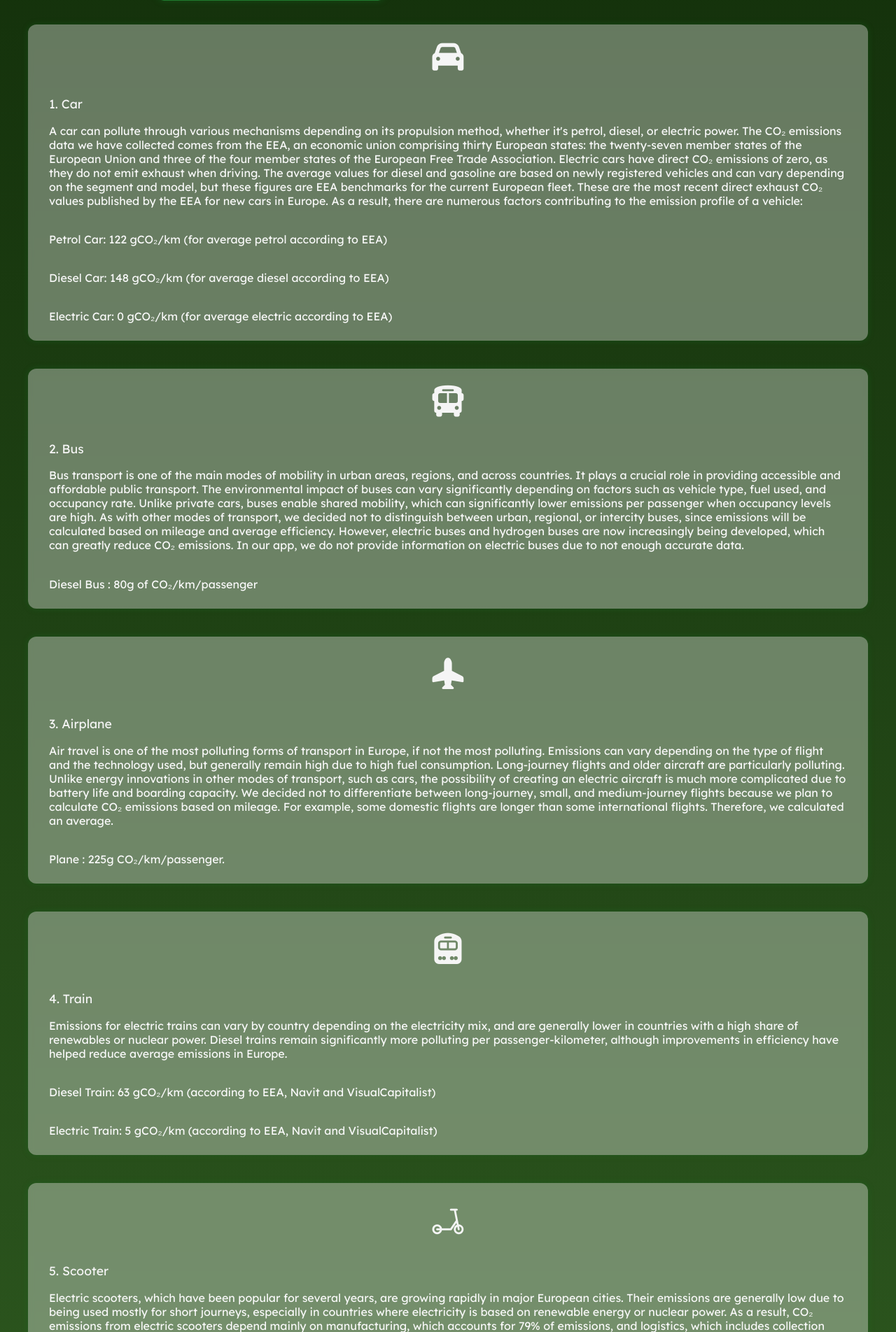
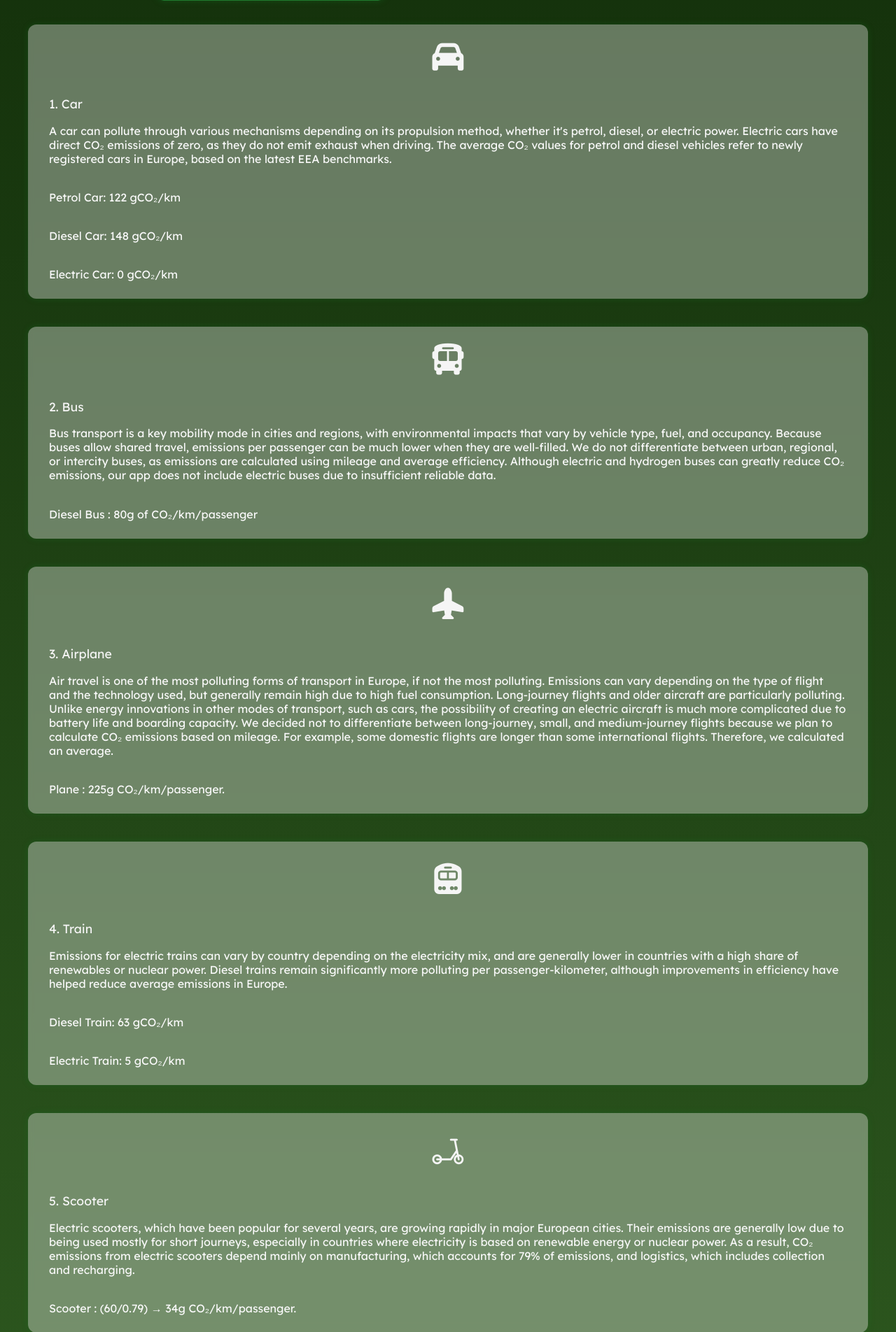
Before and after one commit to biagionavarin/Act4Earth, a Flask app: page /methodology in a window 1280 px wide. Shown: the part 1238-3142 px from the top of the page at 70% size. Run offline with Flask 3, Linux system fonts and the light colour scheme; parts of the project's set-up code (start-up, migrations or seed data) failed here and were passed over.

Commit message:
Update methodology.html

```diff
--- a/capp/templates/methodology.html
+++ b/capp/templates/methodology.html
@@ -64,19 +64,17 @@
         <div class="method-box large"><i class="fa-solid fa-car"></i>
           <p>1. Car</p>
           A car can pollute through various mechanisms depending on its propulsion method, whether it's petrol, diesel, or electric power.
-          The CO₂ emissions data we have collected comes from the EEA, an economic union comprising thirty European states: the twenty-seven member states of the European Union and three of the four member states of the European Free Trade Association.
           Electric cars have direct CO₂ emissions of zero, as they do not emit exhaust when driving.
-          The average values for diesel and gasoline are based on newly registered vehicles and can vary depending on the segment and model, but these figures are EEA benchmarks for the current European fleet.
-          These are the most recent direct exhaust CO₂ values published by the EEA for new cars in Europe.
-          As a result, there are numerous factors contributing to the emission profile of a vehicle:</p>
-          Petrol Car: 122 gCO₂/km (for average petrol according to EEA)</p>
-          Diesel Car: 148 gCO₂/km (for average diesel according to EEA)</p>
-          Electric Car: 0 gCO₂/km (for average electric according to EEA)</div>
+          The average CO₂ values for petrol and diesel vehicles refer to newly registered cars in Europe, based on the latest EEA benchmarks.</p>
+          Petrol Car: 122 gCO₂/km</p>
+          Diesel Car: 148 gCO₂/km</p>
+          Electric Car: 0 gCO₂/km</div>
         <div class="method-box large"><i class="fa-solid fa-bus"></i>
-          <p>2. Bus</p>Bus transport is one of the main modes of mobility in urban areas, regions, and across countries. It plays a crucial role in providing accessible and affordable public transport. The environmental impact of buses can vary significantly depending on factors such as vehicle type, fuel used, and occupancy rate.
-          Unlike private cars, buses enable shared mobility, which can significantly lower emissions per passenger when occupancy levels are high. As with other modes of transport, we decided not to distinguish between urban, regional, or intercity buses, since emissions will be calculated based on mileage and average efficiency.
-          However, electric buses and hydrogen buses are now increasingly being developed, which can greatly reduce CO₂ emissions.
-          In our app, we do not provide information on electric buses due to not enough accurate data.</p>
+          <p>2. Bus</p>
+          Bus transport is a key mobility mode in cities and regions, with environmental impacts that vary by vehicle type, fuel, and occupancy.
+          Because buses allow shared travel, emissions per passenger can be much lower when they are well-filled.
+          We do not differentiate between urban, regional, or intercity buses, as emissions are calculated using mileage and average efficiency.
+          Although electric and hydrogen buses can greatly reduce CO₂ emissions, our app does not include electric buses due to insufficient reliable data.</p>
           Diesel Bus : 80g of CO₂/km/passenger</div>
         <div class="method-box large"><i class="bi bi-airplane-fill"></i>
         <p>3. Airplane</p>
@@ -88,8 +86,8 @@
         <p>4. Train</p>
         Emissions for electric trains can vary by country depending on the electricity mix, and are generally lower in countries with a high share of renewables or nuclear power.
         Diesel trains remain significantly more polluting per passenger-kilometer, although improvements in efficiency have helped reduce average emissions in Europe.</p>
-        Diesel Train: 63 gCO₂/km  (according to EEA, Navit and VisualCapitalist)</p>
-        Electric Train: 5 gCO₂/km (according to EEA, Navit and VisualCapitalist)</div>
+        Diesel Train: 63 gCO₂/km</p>
+        Electric Train: 5 gCO₂/km</div>
         <div class="method-box large"><i class="bi bi-scooter"></i>
         <p>5. Scooter</p>Electric scooters, which have been popular for several years, are growing rapidly in major European cities.
         Their emissions are generally low due to being used mostly for short journeys, especially in countries where electricity is based on renewable energy or nuclear power. As a result, CO₂ emissions from electric scooters depend mainly on manufacturing, which accounts for 79% of emissions, and logistics, which includes collection and recharging.</p>
```
